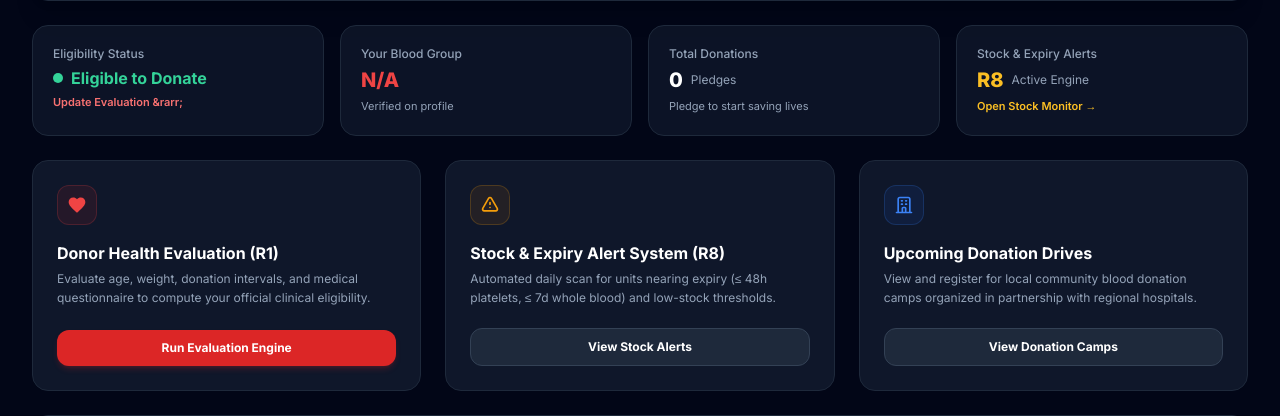
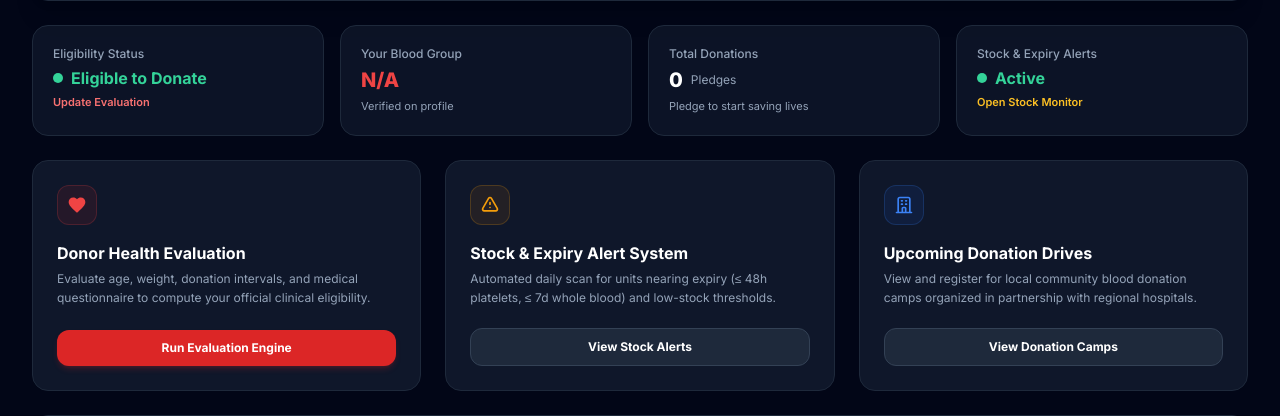
Before and after one commit to abdulahadkhansiam-bot/LifePulse, a Laravel app: template resources/views/dashboard.blade.php in a window 1280 px wide. Shown: the part 263-679 px from the top of the page. Run offline with Laravel 12, Linux system fonts and the light colour scheme; the template is opened without the code that fills it: most values are stand-ins (such as "Sample title", 1, 10 or a date in 2020); some libraries are stand-ins or nearby versions.

Commit message:
fix(ui): remove feature labels and html entity arrows from dashboard and auth cards

```diff
--- a/resources/views/auth/login.blade.php
+++ b/resources/views/auth/login.blade.php
@@ -80,7 +80,7 @@
         <div class="mt-6 pt-5 border-t border-slate-800 text-center">
             <p class="text-xs text-slate-400">
                 Don't have an account?
-                <a href="{{ route('register') }}" class="text-red-400 hover:text-red-300 font-semibold ml-1">Create one here &rarr;</a>
+                <a href="{{ route('register') }}" class="text-red-400 hover:text-red-300 font-semibold ml-1">Create one here</a>
             </p>
         </div>
     </div>
--- a/resources/views/auth/register.blade.php
+++ b/resources/views/auth/register.blade.php
@@ -215,7 +215,7 @@
         <div class="mt-6 pt-5 border-t border-slate-800 text-center">
             <p class="text-xs text-slate-400">
                 Already registered with LifePulse?
-                <a href="{{ route('login') }}" class="text-red-400 hover:text-red-300 font-semibold ml-1">Sign in here &rarr;</a>
+                <a href="{{ route('login') }}" class="text-red-400 hover:text-red-300 font-semibold ml-1">Sign in here</a>
             </p>
         </div>
     </div>
--- a/resources/views/dashboard.blade.php
+++ b/resources/views/dashboard.blade.php
@@ -56,7 +56,7 @@
                 @endif
             </div>
             <a href="{{ route('donor.eligibility') }}" class="text-[11px] text-red-400 hover:text-red-300 mt-1 block font-semibold">
-                {{ $user->donorProfile ? 'Update Evaluation &rarr;' : 'Check Eligibility &rarr;' }}
+                {{ $user->donorProfile ? 'Update Evaluation' : 'Check Eligibility' }}
             </a>
         </div>
 
@@ -80,11 +80,11 @@
         <div class="bg-slate-900/80 border border-slate-800 rounded-2xl p-5">
             <span class="text-xs text-slate-400 font-medium block">Stock & Expiry Alerts</span>
             <div class="mt-1 flex items-center gap-2">
-                <span class="text-xl font-extrabold text-amber-400">R8</span>
-                <span class="text-xs text-slate-400">Active Engine</span>
+                <span class="w-2.5 h-2.5 rounded-full bg-emerald-400"></span>
+                <span class="text-base font-bold text-emerald-400">Active</span>
             </div>
             <a href="{{ route('inventory.alerts') }}" class="text-[11px] text-amber-400 hover:text-amber-300 mt-1 block font-semibold">
-                Open Stock Monitor &rarr;
+                Open Stock Monitor
             </a>
         </div>
     </div>
@@ -96,7 +96,7 @@
                 <div class="w-10 h-10 rounded-xl bg-red-600/10 border border-red-500/20 text-red-500 flex items-center justify-center font-bold mb-4">
                     <svg class="w-5 h-5 fill-current" viewBox="0 0 24 24"><path d="M12 21.35l-1.45-1.32C5.4 15.36 2 12.28 2 8.5 2 5.42 4.42 3 7.5 3c1.74 0 3.41.81 4.5 2.09C13.09 3.81 14.76 3 16.5 3 19.58 3 22 5.42 22 8.5c0 3.78-3.4 6.86-8.55 11.54L12 21.35z"/></svg>
                 </div>
-                <h3 class="text-base font-bold text-white mb-1">Donor Health Evaluation (R1)</h3>
+                <h3 class="text-base font-bold text-white mb-1">Donor Health Evaluation</h3>
                 <p class="text-xs text-slate-400 leading-relaxed">
                     Evaluate age, weight, donation intervals, and medical questionnaire to compute your official clinical eligibility.
                 </p>
@@ -113,7 +113,7 @@
                 <div class="w-10 h-10 rounded-xl bg-amber-600/10 border border-amber-500/20 text-amber-500 flex items-center justify-center font-bold mb-4">
                     <svg class="w-5 h-5 fill-none" stroke="currentColor" viewBox="0 0 24 24"><path stroke-linecap="round" stroke-linejoin="round" stroke-width="2" d="M12 9v2m0 4h.01m-6.938 4h13.856c1.54 0 2.502-1.667 1.732-3L13.732 4c-.77-1.333-2.694-1.333-3.464 0L3.34 16c-.77 1.333.192 3 1.732 3z"/></svg>
                 </div>
-                <h3 class="text-base font-bold text-white mb-1">Stock & Expiry Alert System (R8)</h3>
+                <h3 class="text-base font-bold text-white mb-1">Stock & Expiry Alert System</h3>
                 <p class="text-xs text-slate-400 leading-relaxed">
                     Automated daily scan for units nearing expiry (&le; 48h platelets, &le; 7d whole blood) and low-stock thresholds.
                 </p>
--- a/resources/views/welcome.blade.php
+++ b/resources/views/welcome.blade.php
@@ -59,7 +59,7 @@
             <div class="flex items-center gap-3">
                 @auth
                     <a href="{{ route('dashboard') }}" class="bg-red-600 hover:bg-red-500 text-white px-4 py-2 rounded-xl text-xs sm:text-sm font-semibold shadow-md shadow-red-600/30 transition">
-                        My Dashboard &rarr;
+                        My Dashboard
                     </a>
                 @else
                     <a href="{{ route('login') }}" class="text-slate-300 hover:text-white px-3 py-1.5 rounded-lg hover:bg-slate-800 transition text-xs sm:text-sm font-semibold">
@@ -230,7 +230,6 @@
                     </div>
                     <a href="{{ route('register') }}" class="inline-flex items-center gap-2 text-xs font-bold text-red-400 hover:text-red-300 transition">
                         <span>Pledge Blood for a Patient</span>
-                        <span>&rarr;</span>
                     </a>
                 </div>
 
```
